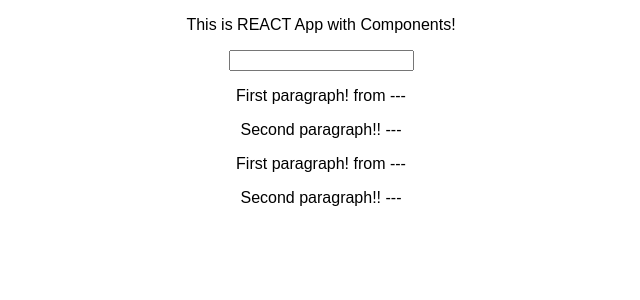
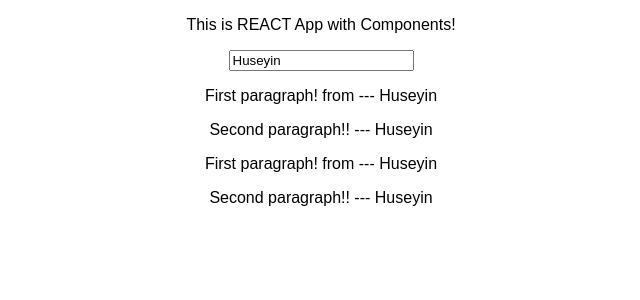
Before and after one commit to huseyinkadioglugit/user-assignment, a React (Create React App) app: page / in a window 1280 px wide. Shown: the top 300 px of the page, without its empty margins (319-959 px from the left). Built offline with nearby package versions, Linux system fonts and the light colour scheme.

Commit message:
events and two-way bindings

```diff
--- a/src/App.js
+++ b/src/App.js
@@ -16,21 +16,30 @@
     ]
   }
 
+nameChangedHandler = (event) => {
+  this.setState({
+    persons: [
+      {name: 'Melisa'}
+    ]
+  })
+}
+
 render(){
   return (
     <div className="App">
       <p>This is REACT App with Components!</p>
       <UserInput
-
+      username= {this.state.persons[0].username}
+       changed = {this.nameChangedHandler}
       >
 
 
       </UserInput>
       <UserOutput
-        username= {this.state.persons[0].name}
+        username= {this.state.persons[0].username}
       ></UserOutput>
       <UserOutput
-       username= {this.state.persons[0].name}
+       username= {this.state.persons[0].username}
       ></UserOutput>
 
     </div>
--- a/src/User/UserInput/UserInput.js
+++ b/src/User/UserInput/UserInput.js
@@ -5,7 +5,8 @@
 
     return (
         <div>
-            <input type="text"/>
+            <input type="text" onChange={props.changed} value={props.username}
+            />
         </div>
     )
 
```
Also changed, not shown: 1 other file (tests, documents, lock files or other folders).
